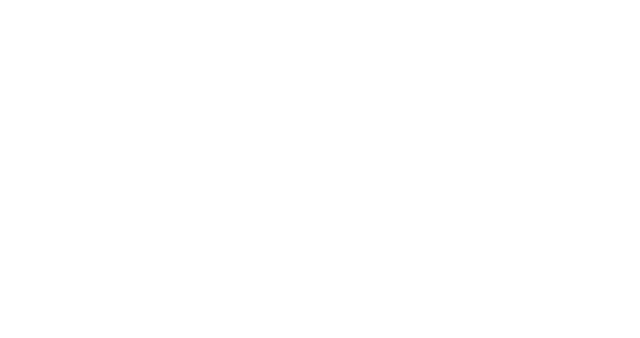
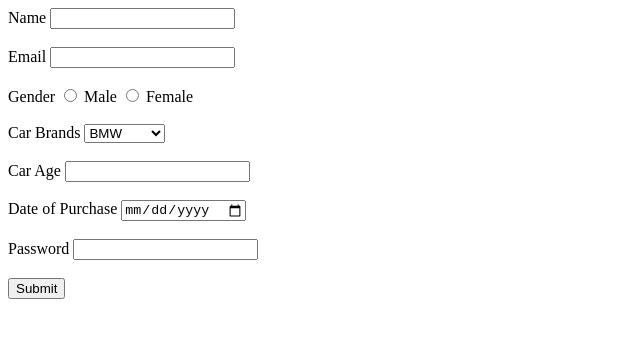
Before and after one commit to acciojob/car-insurance-form-Maqshood, a website: page main.html in a window 1280 px wide. Shown: the whole page, without its empty margins (0-640 px from the left). Drawn offline with Linux system fonts and the light colour scheme.

Commit message:
created a submission

```diff
--- a/main.html
+++ b/main.html
@@ -8,6 +8,44 @@
 
 <body>
 	<!-- the entire body must be written by student -->
+<form method="post">
+  <label for="name">Name</label>
+  <input type="text" id="name" required>
+  <br><br>
+
+  <label for="email">Email</label>
+  <input type="email" id="email" required>
+  <br><br>
+
+  <label>Gender</label>
+  <input type="radio" id="male" name="gender" value="male" required>
+  <label for="male">Male</label>
+  <input type="radio" id="female" name="gender" value="female">
+  <label for="female">Female</label>
+  <br><br>
+
+  <label for="cars">Car Brands</label>
+  <select id="cars">
+    <option value="bmw">BMW</option>
+    <option value="audi">Audi</option>
+    <option value="mercedez">Mercedez</option>
+  </select>
+  <br><br>
+
+  <label for="carage">Car Age</label>
+  <input type="number" id="carage" required>
+  <br><br>
+
+  <label for="dop">Date of Purchase</label>
+  <input type="date" id="dop" required>
+  <br><br>
+
+  <label for="password">Password</label>
+  <input type="password" id="password" required>
+  <br><br>
+
+  <button type="submit">Submit</button>
+</form>
     <script type="text/javascript" src="./script.js">
 </script>
 
```
